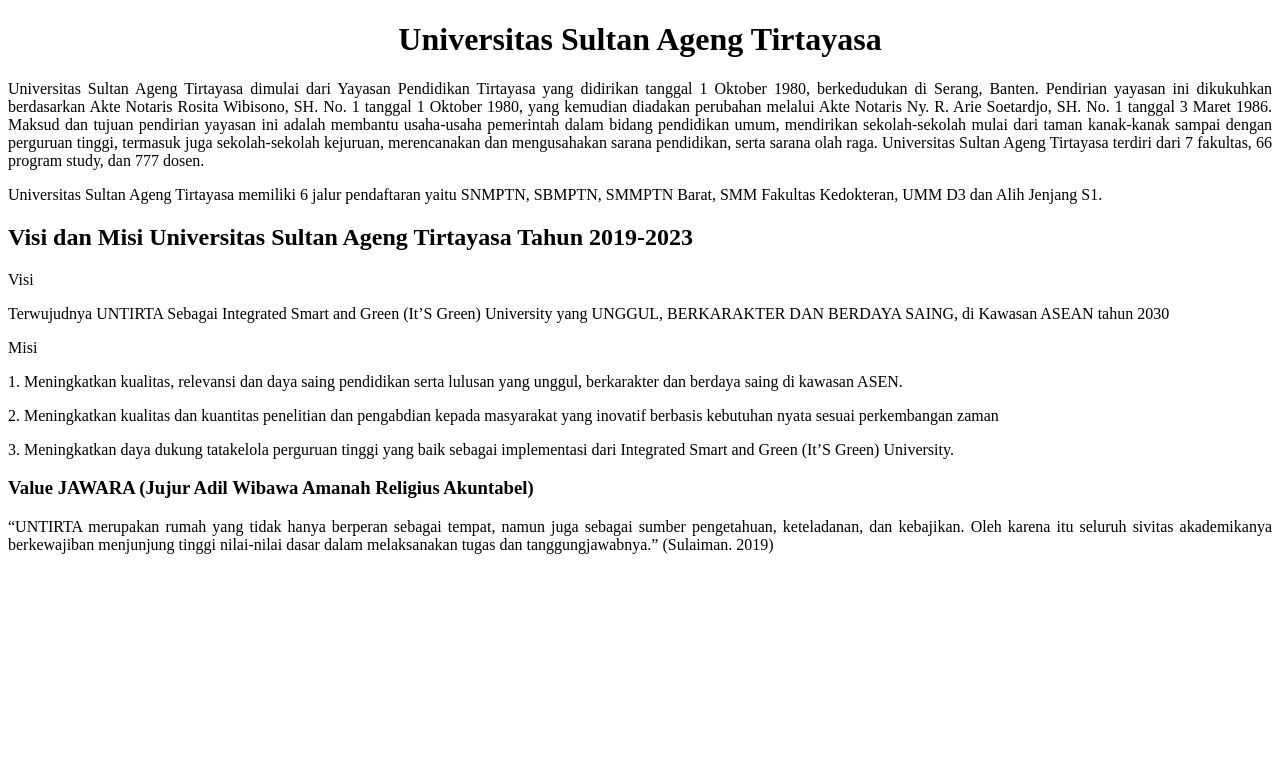
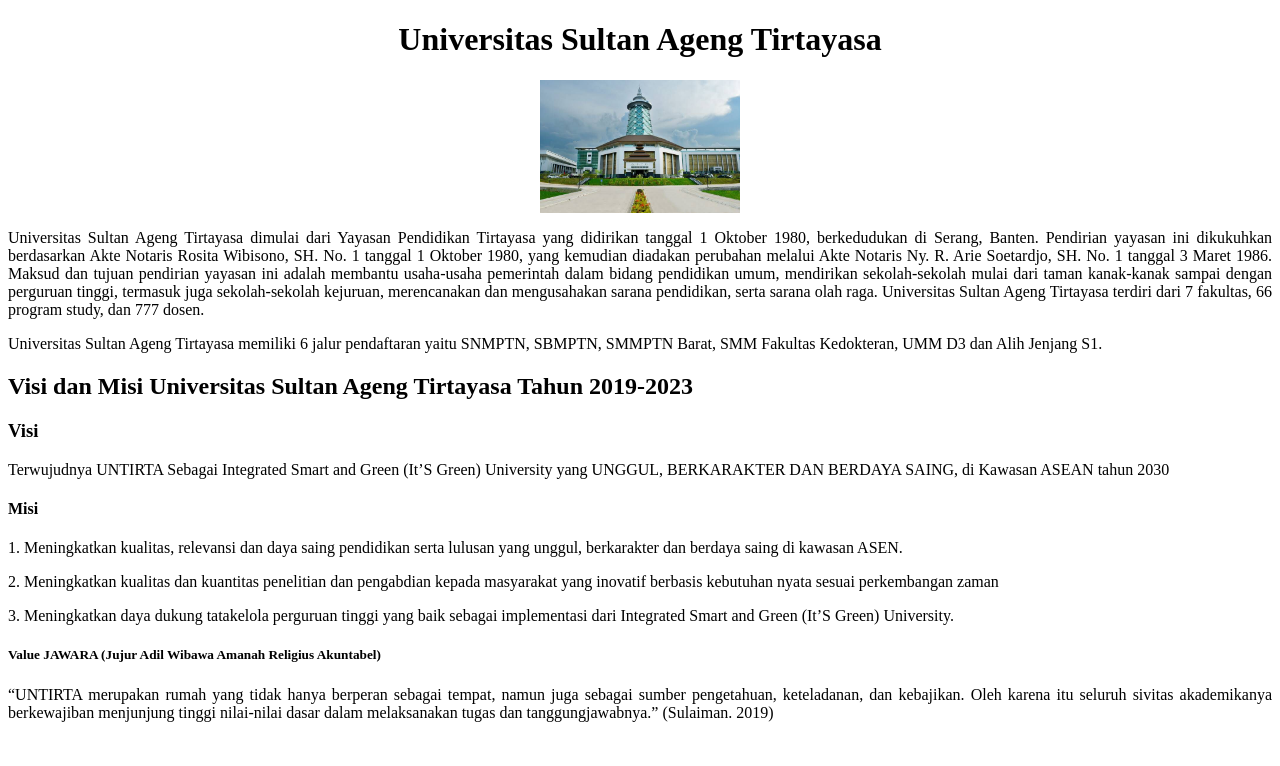
Before and after one commit to maharshall653/aulyanissa, a Django app: page / in a window 1280 px wide. Shown: the part 34-800 px from the top of the page. Run offline with Django 4.2, Linux system fonts and the light colour scheme.

Commit message:
Tugas Pertemuan 4

```diff
--- a/templates/index.html
+++ b/templates/index.html
@@ -5,17 +5,20 @@
 {% block content %}
 
     <h1>Universitas Sultan Ageng Tirtayasa</h1>
+    <div class="img">
+        <img src="{% static 'img/img-home.jpeg' %}" width="200px">
+    </div>
     <p>Universitas Sultan Ageng Tirtayasa dimulai dari Yayasan Pendidikan Tirtayasa yang didirikan tanggal 1 Oktober 1980, berkedudukan di Serang, Banten. Pendirian yayasan ini dikukuhkan berdasarkan Akte Notaris Rosita Wibisono, SH. No. 1 tanggal 1 Oktober 1980, yang kemudian diadakan perubahan melalui Akte Notaris Ny. R. Arie Soetardjo, SH. No. 1 tanggal 3 Maret 1986. Maksud dan tujuan pendirian yayasan ini adalah membantu usaha-usaha pemerintah dalam bidang pendidikan umum, mendirikan sekolah-sekolah mulai dari taman kanak-kanak sampai dengan perguruan tinggi, termasuk juga sekolah-sekolah kejuruan, merencanakan dan mengusahakan sarana pendidikan, serta sarana olah raga. Universitas Sultan Ageng Tirtayasa terdiri dari 7 fakultas, 66 program study, dan 777 dosen.</p>
     <p>Universitas Sultan Ageng Tirtayasa memiliki 6 jalur pendaftaran yaitu SNMPTN, SBMPTN, SMMPTN Barat, SMM Fakultas Kedokteran, UMM D3 dan Alih Jenjang S1.</p>
 
     <h2>Visi dan Misi Universitas Sultan Ageng Tirtayasa Tahun 2019-2023</h2>
-    <p>Visi</p>
+    <h3>Visi</h3>
     <p>Terwujudnya UNTIRTA Sebagai Integrated Smart and Green (It’S Green) University yang UNGGUL, BERKARAKTER DAN BERDAYA SAING, di Kawasan ASEAN tahun 2030</p>
-    <p>Misi</p>
+    <h4>Misi</h4>
     <p>1. Meningkatkan kualitas, relevansi dan daya saing pendidikan serta lulusan yang unggul, berkarakter dan berdaya saing di kawasan ASEN.</p>
     <p>2. Meningkatkan kualitas dan kuantitas penelitian dan pengabdian kepada masyarakat yang inovatif berbasis kebutuhan nyata sesuai perkembangan zaman</p>
     <p>3. Meningkatkan daya dukung tatakelola perguruan tinggi yang baik sebagai implementasi dari Integrated Smart and Green (It’S Green) University.</p>
 
-    <h3>Value JAWARA (Jujur Adil Wibawa Amanah Religius Akuntabel)</h3>
+    <h5>Value JAWARA (Jujur Adil Wibawa Amanah Religius Akuntabel)</h5>
     <p>“UNTIRTA merupakan rumah yang tidak hanya berperan sebagai tempat, namun juga sebagai sumber pengetahuan, keteladanan, dan kebajikan. Oleh karena itu seluruh sivitas akademikanya berkewajiban menjunjung tinggi nilai-nilai dasar dalam melaksanakan tugas dan tanggungjawabnya.” (Sulaiman. 2019)</p>
 {% endblock %}
```
Also changed, not shown: static/img/img-home.jpeg (added).
